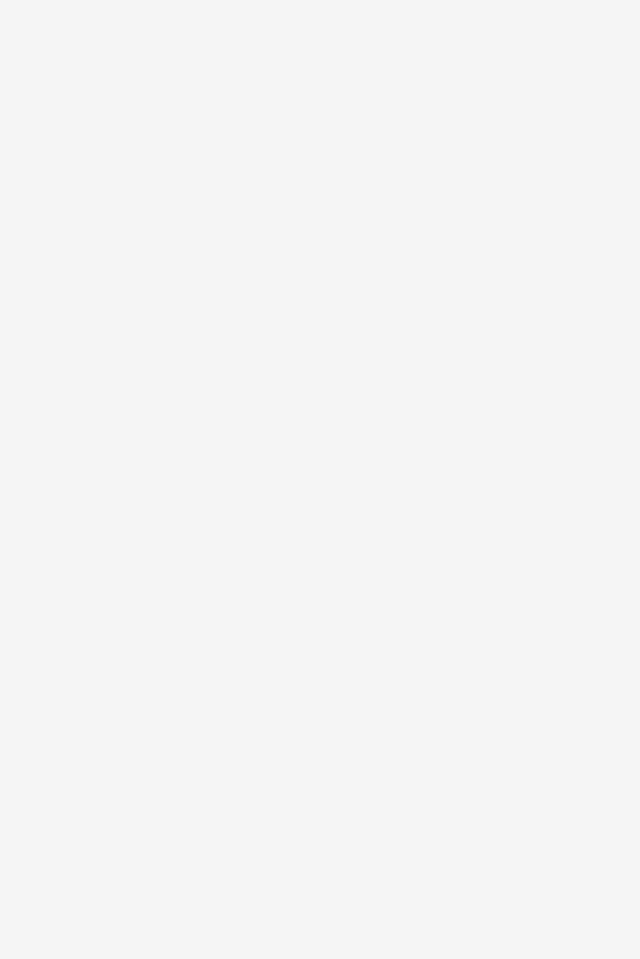
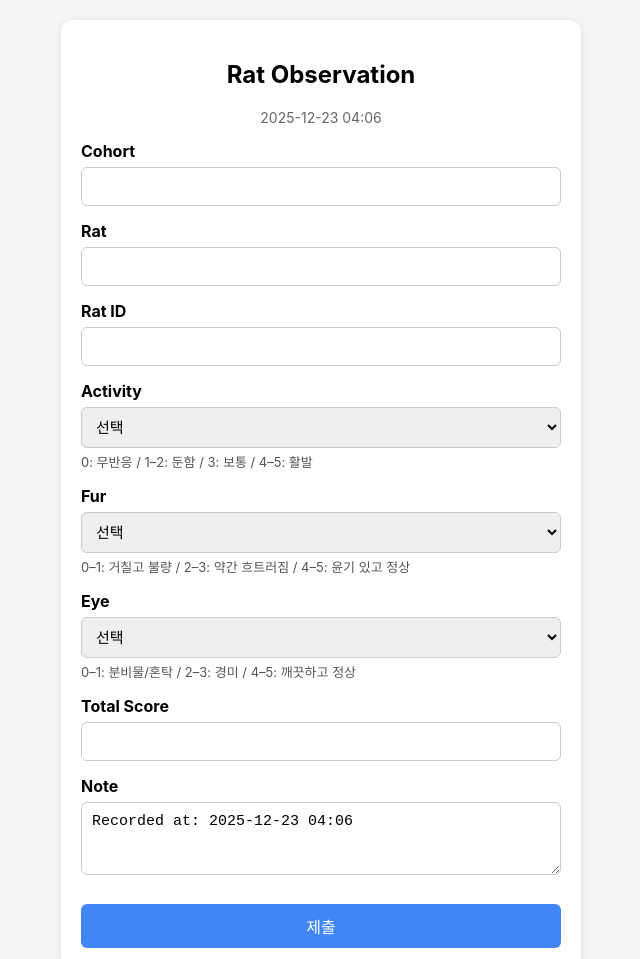
Before and after one commit to strongyoda/Rat-condition, a plain HTML site: page index.html in a window 1280 px wide. Shown: the top 959 px of the page, without its empty margins (319-959 px from the left). Before the commit the page ends 800 px from the top, so only its background shows below. Drawn offline with Linux system fonts and the light colour scheme.

Commit message:
index.html

```diff
--- a/index.html
+++ b/index.html
@@ -56,3 +56,102 @@
       border: none;
       font-size: 16px;
       cursor: pointer;
+    }
+  </style>
+
+  <script>
+    function setDateTime() {
+      const now = new Date();
+      const formatted = now.getFullYear() + "-" +
+        String(now.getMonth()+1).padStart(2,"0") + "-" +
+        String(now.getDate()).padStart(2,"0") + " " +
+        String(now.getHours()).padStart(2,"0") + ":" +
+        String(now.getMinutes()).padStart(2,"0");
+
+      document.getElementById("datetime").innerText = formatted;
+      document.getElementById("note").value = "Recorded at: " + formatted;
+    }
+
+    function calcTotal() {
+      const a = Number(document.getElementById("activity").value || 0);
+      const f = Number(document.getElementById("fur").value || 0);
+      const e = Number(document.getElementById("eye").value || 0);
+      document.getElementById("total").value = a + f + e;
+    }
+
+    window.onload = setDateTime;
+  </script>
+</head>
+
+<body>
+
+<div class="container">
+  <h2>Rat Observation</h2>
+  <div class="datetime" id="datetime"></div>
+
+  <form action="https://docs.google.com/forms/d/1mo-XU34DKLIzGBndxT7uhtgZeWmAXrpm1caFayKW3rY/formResponse"
+        method="POST">
+
+    <label>Cohort</label>
+    <input type="text" name="entry.1403632805">
+
+    <label>Rat</label>
+    <input type="text" name="entry.1776758782">
+
+    <label>Rat ID</label>
+    <input type="text" name="entry.1590806494">
+
+    <label>Activity</label>
+    <select id="activity" name="entry.604859986" onchange="calcTotal()">
+      <option value="">선택</option>
+      <option value="0">0</option>
+      <option value="1">1</option>
+      <option value="2">2</option>
+      <option value="3">3</option>
+      <option value="4">4</option>
+      <option value="5">5</option>
+    </select>
+    <div class="desc">
+      0: 무반응 / 1–2: 둔함 / 3: 보통 / 4–5: 활발
+    </div>
+
+    <label>Fur</label>
+    <select id="fur" name="entry.739649108" onchange="calcTotal()">
+      <option value="">선택</option>
+      <option value="0">0</option>
+      <option value="1">1</option>
+      <option value="2">2</option>
+      <option value="3">3</option>
+      <option value="4">4</option>
+      <option value="5">5</option>
+    </select>
+    <div class="desc">
+      0–1: 거칠고 불량 / 2–3: 약간 흐트러짐 / 4–5: 윤기 있고 정상
+    </div>
+
+    <label>Eye</label>
+    <select id="eye" name="entry.281113936" onchange="calcTotal()">
+      <option value="">선택</option>
+      <option value="0">0</option>
+      <option value="1">1</option>
+      <option value="2">2</option>
+      <option value="3">3</option>
+      <option value="4">4</option>
+      <option value="5">5</option>
+    </select>
+    <div class="desc">
+      0–1: 분비물/혼탁 / 2–3: 경미 / 4–5: 깨끗하고 정상
+    </div>
+
+    <label>Total Score</label>
+    <input type="number" id="total" name="entry.80152893" readonly>
+
+    <label>Note</label>
+    <textarea id="note" name="entry.169205044" rows="3"></textarea>
+
+    <button type="submit">제출</button>
+  </form>
+</div>
+
+</body>
+</html>
```
